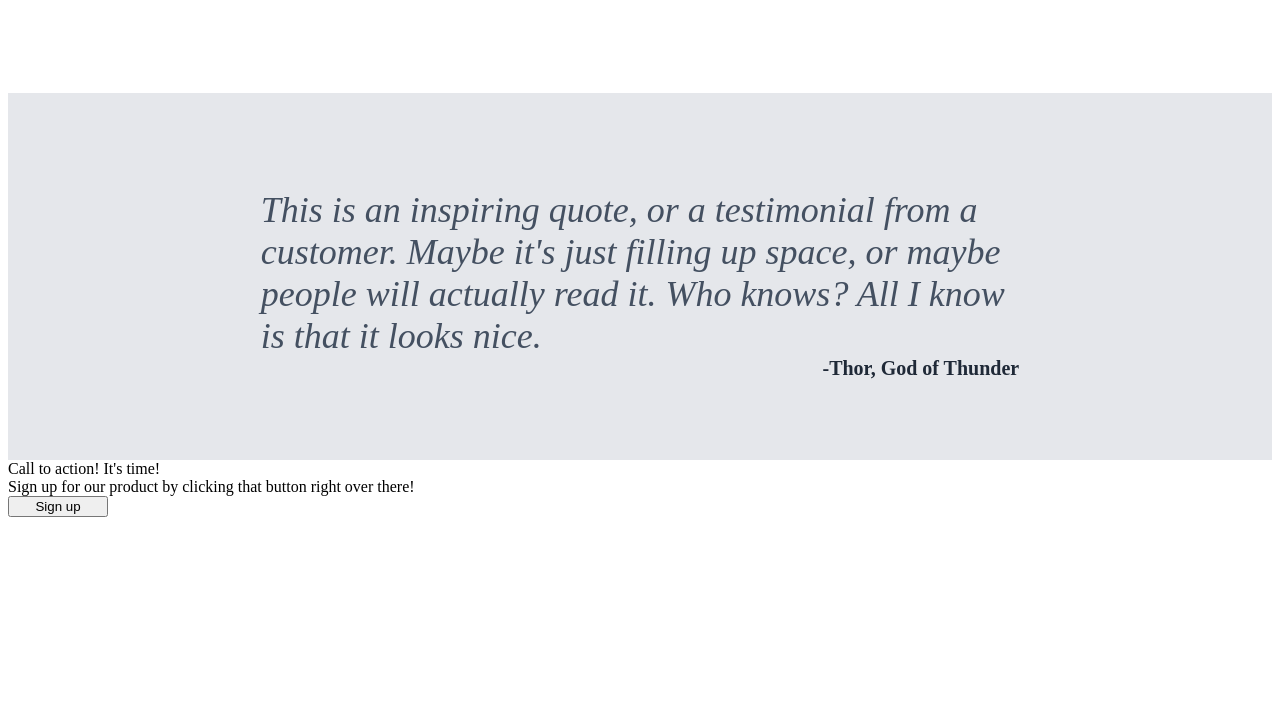
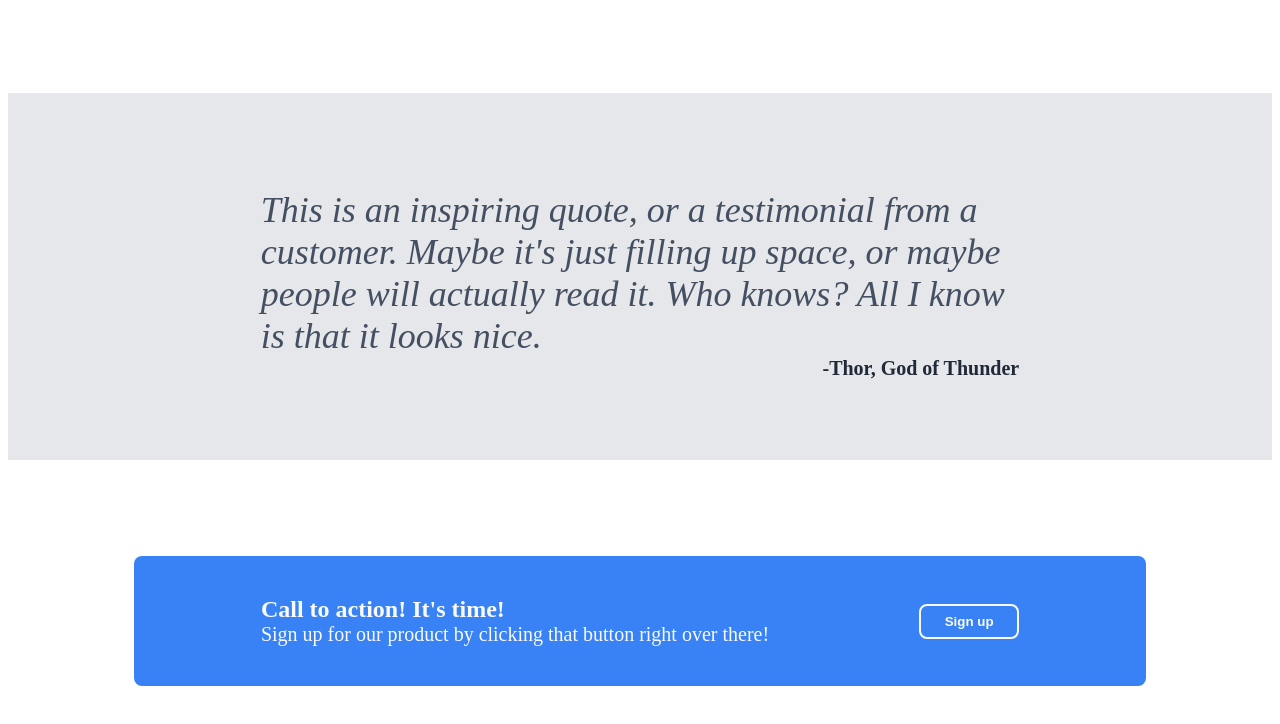
Before and after one commit to Trezesc/landing-page-project, a plain HTML site: page index.html in a window 1280 px wide. Shown: the part 800-1524 px from the top of the page. Before the commit the page ends 1325 px from the top, so only its background shows below. Drawn offline with Linux system fonts and the light colour scheme.

Commit message:
add styling to call to action section

```diff
--- a/styles.css
+++ b/styles.css
@@ -55,6 +55,8 @@ a {
 
 button {
     width: 100px;
+    height: 35px;
+    white-space: nowrap;
 }
 
 .hero-text {
@@ -134,3 +136,37 @@ button {
     color: #1f2937;
     font-weight: 700;
 }
+
+.action-call {
+    display: flex;
+    background-color: #3882f6;
+    margin-left: 10%;
+    margin-right: 10%;
+    margin-top: 96px;
+    margin-bottom: 96px;
+    padding: 40px 100px;
+    color: #f9faf8;
+    justify-content: center;
+    border-radius: 8px;
+    gap: 150px;
+    align-items: center;
+}
+
+.action-button {
+    background-color: #3882f6;
+    color: #f9faf8;
+    padding: 6px 20px;
+    border-style: solid;
+    border-radius: 8px;
+    font-weight: 600;
+    border-color: #f9faf8;
+}
+
+.action-header {
+    font-weight: 700;
+    font-size: 24px;
+}
+
+.action-text {
+    font-size: 20px;
+}
```
